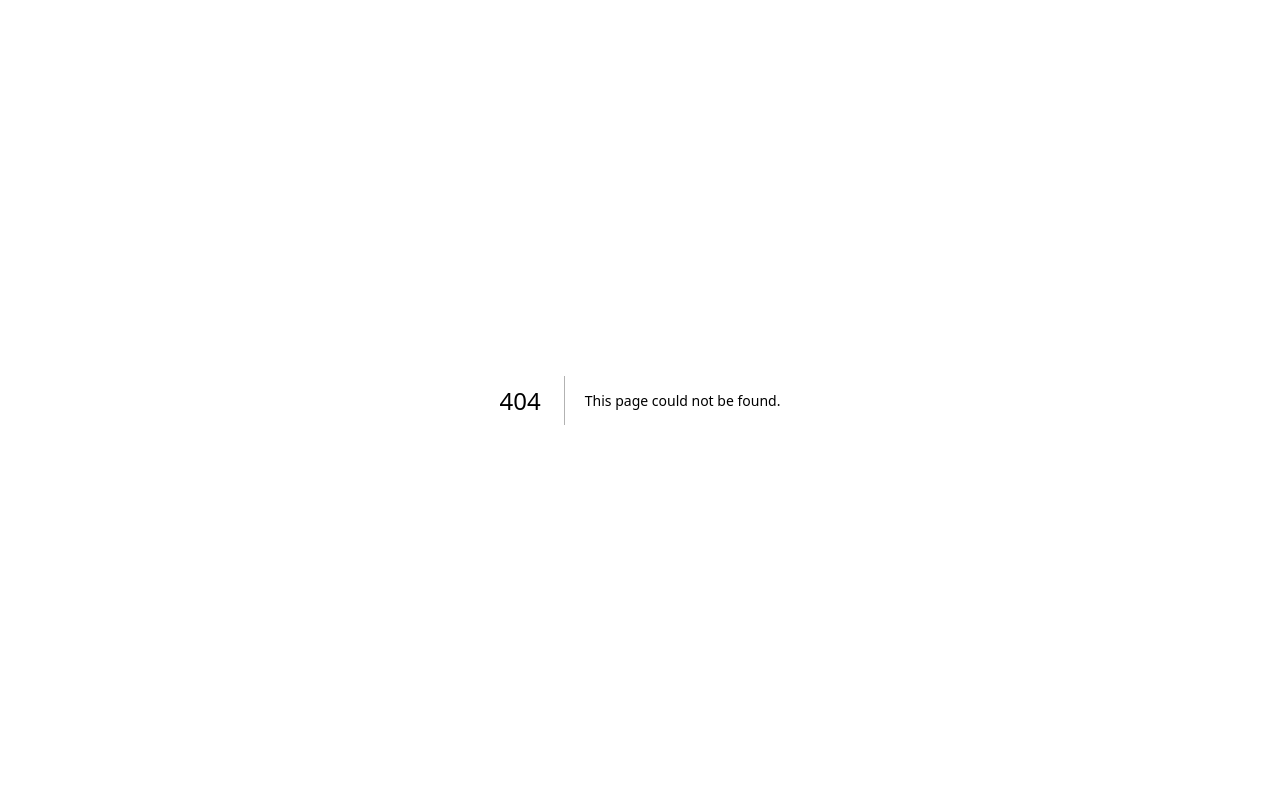
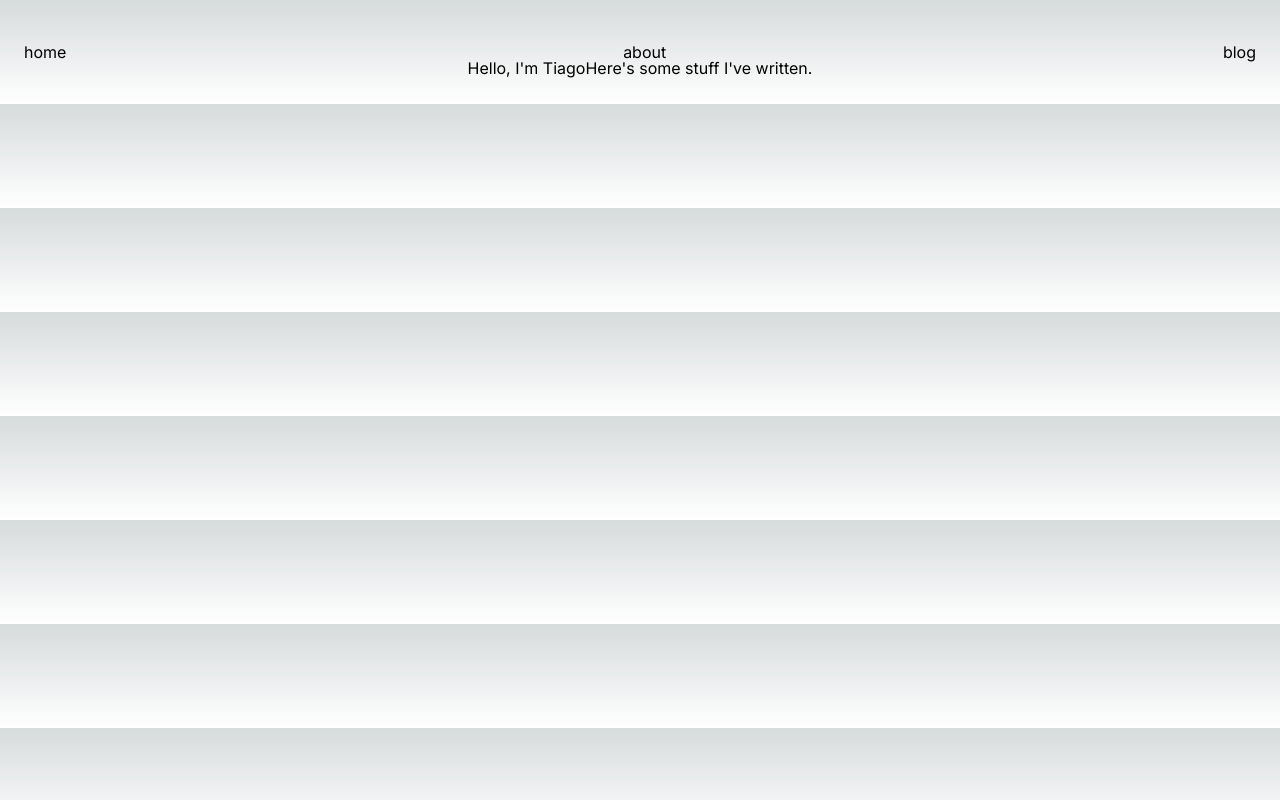
Before and after one commit to t-flora/tflora__, a Next.js app: page /blog in a window 1280 px wide. Before the commit this address had no page. Built offline with nearby package versions, Linux system fonts and the light colour scheme.

Commit message:
add projects dir, move components

```diff
--- a/app/about/page.tsx
+++ b/app/about/page.tsx
@@ -3,7 +3,10 @@ import Link from 'next/link';
 export default function About(){
     return (
         <main>
-
+            <h1>Hello, I&apos;m Tiago</h1>
+            <p>
+                I like coding.
+            </p>
         </main>
     )
 }
--- /dev/null
+++ b/app/blog/page.tsx
@@ -0,0 +1,12 @@
+import Link from 'next/link';
+
+export default function About() {
+  return (
+    <main>
+      <div className="flex flex-auto justify-center p-4">
+        <h1>Hello, I&apos;m Tiago</h1><br />
+        <p>Here&apos;s some stuff I&apos;ve written.</p>
+      </div>
+    </main>
+  );
+}
--- a/app/layout.tsx
+++ b/app/layout.tsx
@@ -1,5 +1,6 @@
 import './globals.css'
 import { Inter } from 'next/font/google'
+import Navbar from '../components/Navbar'
 
 const inter = Inter({ subsets: ['latin'] })
 
@@ -15,7 +16,9 @@ export default function RootLayout({
 }) {
   return (
     <html lang="en">
-      <body className={inter.className}>{children}</body>
+      <body className={inter.className}>
+        <Navbar />
+        {children}</body>
     </html>
   )
 }
--- a/app/page.tsx
+++ b/app/page.tsx
@@ -1,14 +1,14 @@
-import Image from 'next/image'
-import { Inter } from 'next/font/google'
-import Link from 'next/link'
-import Navbar from './components/Navbar'
+import Image from 'next/image';
+import { Inter } from 'next/font/google';
+import Link from 'next/link';
+import Navbar from '../components/Navbar';
 
 const inter = Inter({ subsets: ['latin'] })
 
 export default function Home() {
   return (
     <main>
-      <Navbar />
+      <h1 className='text-3xl font-bold font-mono p-3'>Hello, I&apos;m Tiago</h1>
     </main>
   )
 }
--- /dev/null
+++ b/app/projects/[project-id].ts
@@ -0,0 +1,27 @@
+import Layout from '../layout';
+import Head from 'next/head';
+import { getProjectData, getAllProjectIds } from '../../lib/projects';
+
+export async function getStaticProps({ params }) {
+    const projectData = await getProjectData(params.id);
+
+    return (
+        props: {
+            projectData,
+        }
+    )
+}
+
+export async function getStaticPaths() {
+    const paths = getAllProjectIds();
+    return (
+        paths,
+        fallback: false, // check fallback:false
+    )
+}
+
+export default function Project({ projectData }) {
+    return (
+        // TBD
+    )
+}
--- a/app/components/Navbar.tsx
+++ b/components/Navbar.tsx
@@ -12,20 +12,24 @@ const NavLink: React.FC<NavLinkProps> = ({ label, href }) => {
     const isActive = router.pathname === href;
 
     return (
+        <div className="block py-3">
         <Link href={href} className={`nav__item ${
             isActive ? "active" : ""
         }`}>
             {label}
         </Link>
+        </div>
     )
 }
 
 export default function Navbar() {
     return (
-        <div>
-            <NavLink label="home" href="./" />
-            <NavLink label="about" href="./about" />
-            <NavLink label="blog" href="./blog" />
-        </div>
+        <nav className="mb-3 h-3 border-gray-400 top-0">
+            <div className="max-w-screen-xl flex flex-wrap items-center justify-between mx-auto p-4">
+                <NavLink label="home" href="./" />
+                <NavLink label="about" href="./about" />
+                <NavLink label="blog" href="./blog" />
+            </div>
+        </nav>
     );
 }
--- /dev/null
+++ b/lib/projects.ts
@@ -0,0 +1,41 @@
+import fs, { readdirSync } from 'fs';
+import path from 'path';
+import matter from 'gray-matter';
+import {remark} from 'remark';
+import html from 'remark-html';
+
+const projectsDir = path.join(process.cwd(), 'projects');
+
+export function getSortedProjectsData() {
+    // TBD
+}
+
+export function getAllProjectIds() {
+    const fileNames = readdirSync(projectsDir);
+
+    return fileNames.map((file) => {
+        return {
+            params: {
+                id: file.replace(/\.md$/, ''),
+            }
+        }
+    })
+}
+
+export async function getProjectData(id: string) {
+    const fullPath = path.join(projectsDir, `${id}.md`);
+    const fileContent = fs.readFileSync(fullPath, 'utf-8');
+
+    const matterResult = matter(fileContent);
+
+    const processedContent = await remark()
+        .use(html)
+        .process(matterResult.content);
+    const contentHTML = processedContent.toString();
+
+    return {
+        id,
+        contentHTML,
+        ...matterResult.data,
+    };
+}
--- a/package.json
+++ b/package.json
@@ -18,10 +18,13 @@
     "eslint": "8.39.0",
     "eslint-config-next": "13.3.1",
     "framer-motion": "^10.12.4",
+    "gray-matter": "^4.0.3",
     "next": "13.3.1",
     "postcss": "8.4.23",
     "react": "18.2.0",
     "react-dom": "18.2.0",
+    "remark": "^14.0.2",
+    "remark-html": "^15.0.2",
     "tailwindcss": "3.3.2",
     "typescript": "5.0.4"
   }
--- a/tailwind.config.js
+++ b/tailwind.config.js
@@ -6,6 +6,14 @@ module.exports = {
     './app/**/*.{js,ts,jsx,tsx,mdx}',
   ],
   theme: {
+    spacing: {
+      '1': '8px',
+      '2': '12px',
+      '3': '16px',
+      '4': '24px',
+      '5': '32px',
+      '6': '48px',
+    },
     extend: {
       backgroundImage: {
         'gradient-radial': 'radial-gradient(var(--tw-gradient-stops))',
```
Also changed, not shown: app/projects/page.tsx (added), 1 other file (tests, documents, lock files or other folders).
